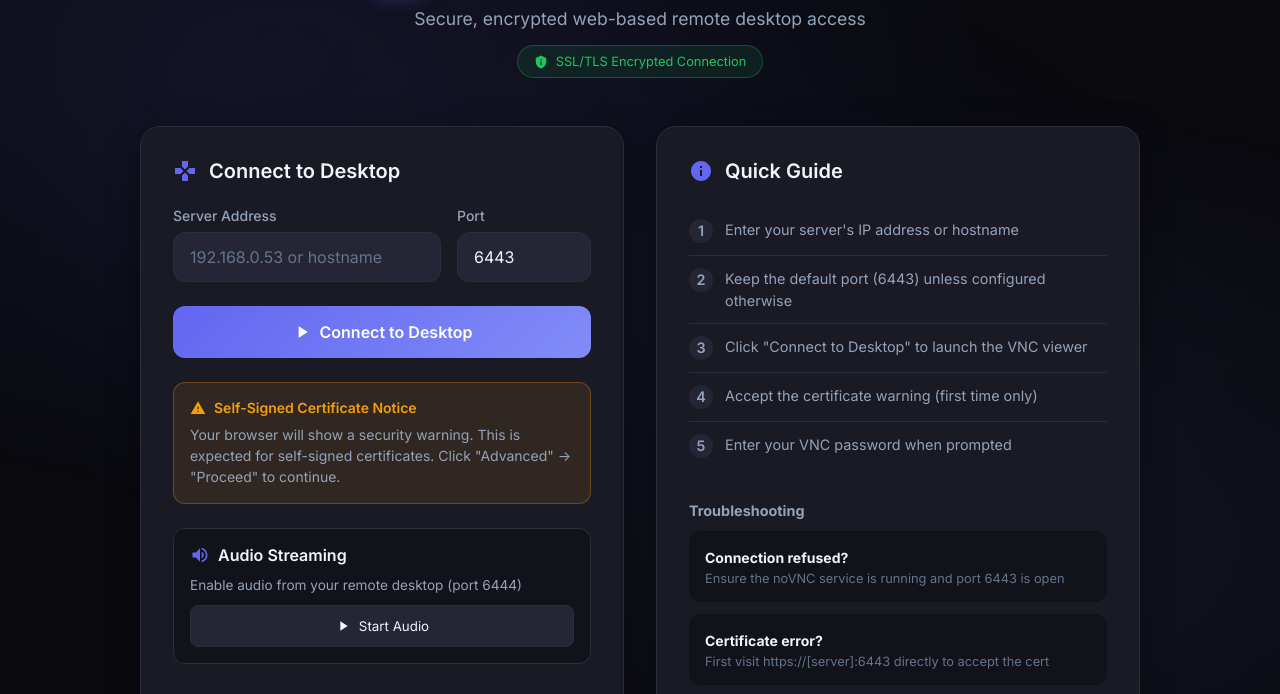
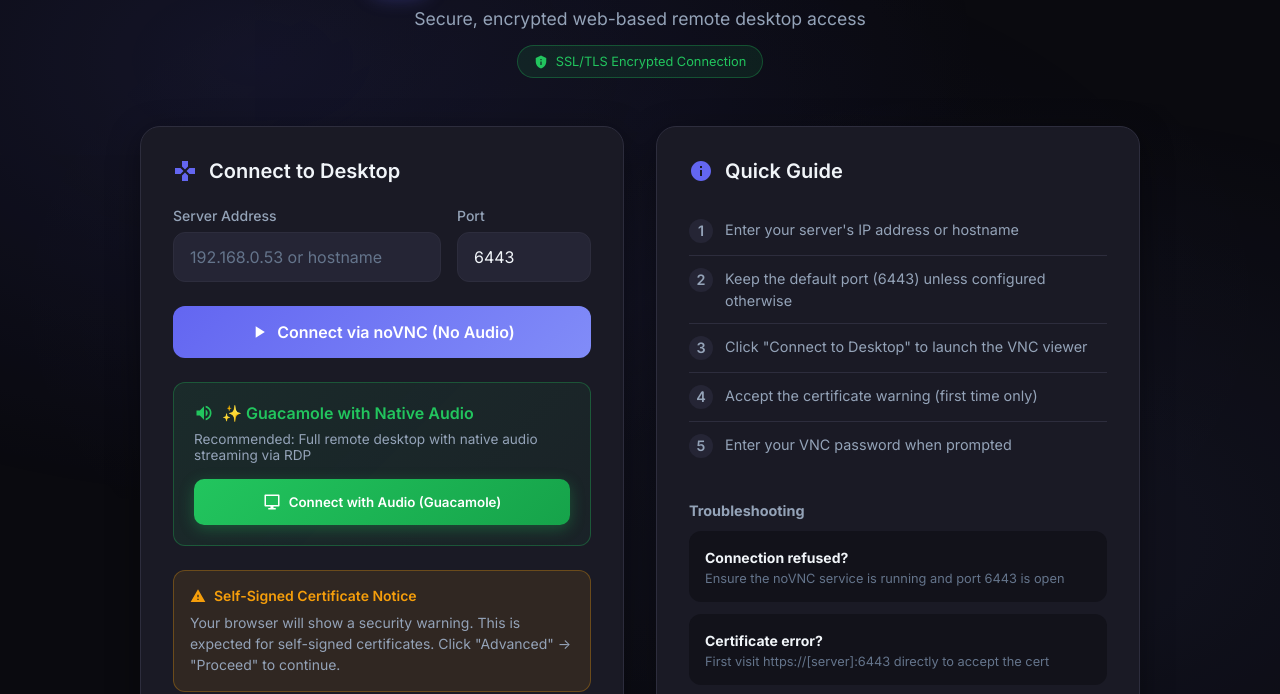
Before and after one commit to Danthemainman1/novnc-client, a plain HTML site: page index.html in a window 1280 px wide. Shown: the part 100-794 px from the top of the page. Drawn offline with Linux system fonts and the light colour scheme.

Commit message:
Add Guacamole with native audio option

```diff
--- a/index.html
+++ b/index.html
@@ -4,8 +4,8 @@
 <head>
     <meta charset="UTF-8">
     <meta name="viewport" content="width=device-width, initial-scale=1.0">
-    <title>noVNC Remote Desktop Client</title>
-    <meta name="description" content="Secure web-based VNC client for remote desktop access">
+    <title>Remote Desktop Client - noVNC & Guacamole</title>
+    <meta name="description" content="Secure web-based remote desktop access with audio support">
     <link rel="preconnect" href="https://fonts.googleapis.com">
     <link rel="preconnect" href="https://fonts.gstatic.com" crossorigin>
     <link href="https://fonts.googleapis.com/css2?family=Inter:wght@300;400;500;600;700&display=swap" rel="stylesheet">
@@ -423,9 +423,31 @@
                         <svg viewBox="0 0 24 24" xmlns="http://www.w3.org/2000/svg">
                             <path d="M8 5v14l11-7z" />
                         </svg>
-                        Connect to Desktop
+                        Connect via noVNC (No Audio)
                     </button>
                 </form>
+
+                <!-- Guacamole Section -->
+                <div
+                    style="margin-top: 1.5rem; padding: 1.25rem; background: linear-gradient(135deg, rgba(34, 197, 94, 0.1), rgba(34, 197, 94, 0.05)); border-radius: 12px; border: 1px solid rgba(34, 197, 94, 0.3);">
+                    <div style="display: flex; align-items: center; gap: 0.5rem; margin-bottom: 0.5rem;">
+                        <svg viewBox="0 0 24 24" width="20" height="20" fill="var(--success)">
+                            <path
+                                d="M3 9v6h4l5 5V4L7 9H3zm13.5 3c0-1.77-1.02-3.29-2.5-4.03v8.05c1.48-.73 2.5-2.25 2.5-4.02zM14 3.23v2.06c2.89.86 5 3.54 5 6.71s-2.11 5.85-5 6.71v2.06c4.01-.91 7-4.49 7-8.77s-2.99-7.86-7-8.77z" />
+                        </svg>
+                        <span style="font-weight: 600; color: var(--success);">✨ Guacamole with Native Audio</span>
+                    </div>
+                    <p style="font-size: 0.85rem; color: var(--text-secondary); margin-bottom: 1rem;">Recommended: Full
+                        remote desktop with native audio streaming via RDP</p>
+                    <button id="guacBtn" onclick="connectGuacamole()"
+                        style="width: 100%; padding: 0.875rem; background: linear-gradient(135deg, #22c55e, #16a34a); border: none; border-radius: 10px; color: white; font-family: inherit; font-weight: 600; cursor: pointer; display: flex; align-items: center; justify-content: center; gap: 0.5rem; transition: all 0.2s; box-shadow: 0 4px 15px rgba(34, 197, 94, 0.3);">
+                        <svg viewBox="0 0 24 24" width="18" height="18" fill="currentColor">
+                            <path
+                                d="M21 2H3a1 1 0 0 0-1 1v14a1 1 0 0 0 1 1h7v2H7v2h10v-2h-3v-2h7a1 1 0 0 0 1-1V3a1 1 0 0 0-1-1zM4 4h16v12H4V4z" />
+                        </svg>
+                        Connect with Audio (Guacamole)
+                    </button>
+                </div>
 
                 <div class="alert">
                     <div class="alert-title">
@@ -603,6 +625,22 @@
                 audioBtn.style.color = 'var(--text-primary)';
             }
         }
+
+        // Guacamole connection function
+        function connectGuacamole() {
+            const host = document.getElementById('host').value.trim();
+
+            if (!host) {
+                alert('Please enter a server address first');
+                return;
+            }
+
+            // Guacamole runs on port 8080 through Tomcat
+            const guacUrl = `http://${host}:8080/guacamole`;
+
+            // Open Guacamole in new tab
+            window.open(guacUrl, '_blank');
+        }
     </script>
 </body>
 
```
